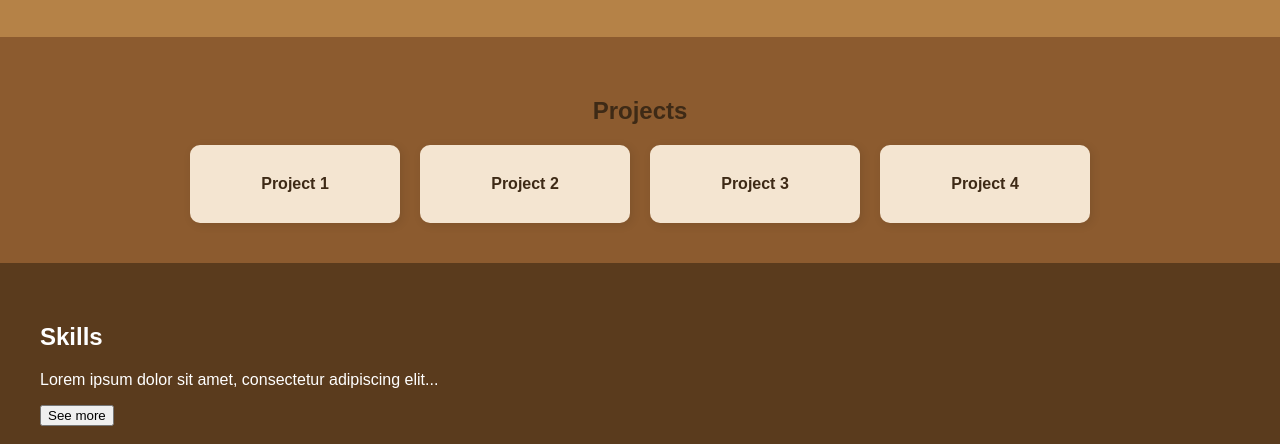
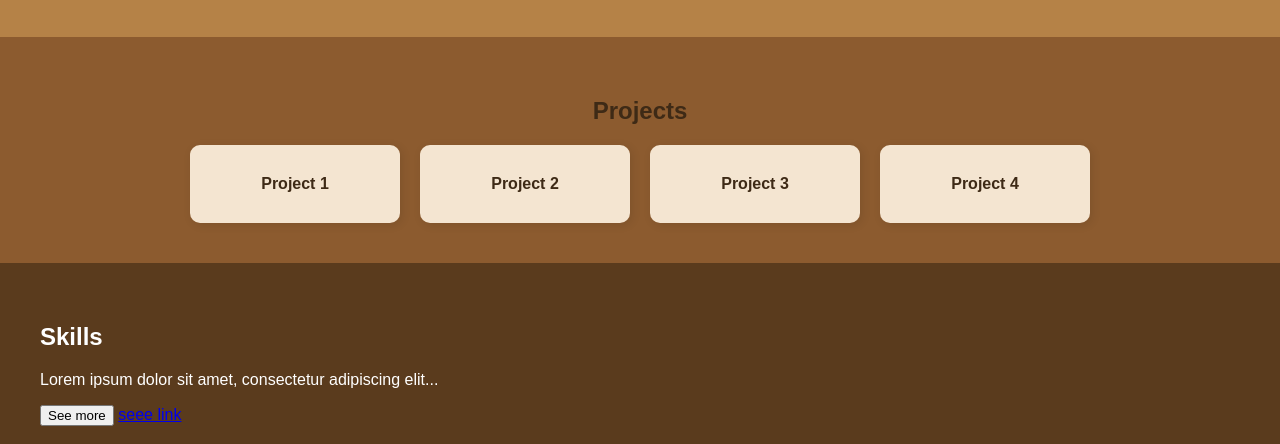
Before and after one commit to danielanthonyO/gitWork_text_task, a plain HTML site: page index.html in a window 1280 px wide. Shown: the part 356-800 px from the top of the page. Drawn offline with Linux system fonts and the light colour scheme.

```diff
--- a/index.html
+++ b/index.html
@@ -43,6 +43,7 @@
         <h2>Skills</h2>
         <p>Lorem ipsum dolor sit amet, consectetur adipiscing elit...</p>
         <button>See more</button>
+        <a href="#">seee link</a>
     </section>
 
     <footer>
```
